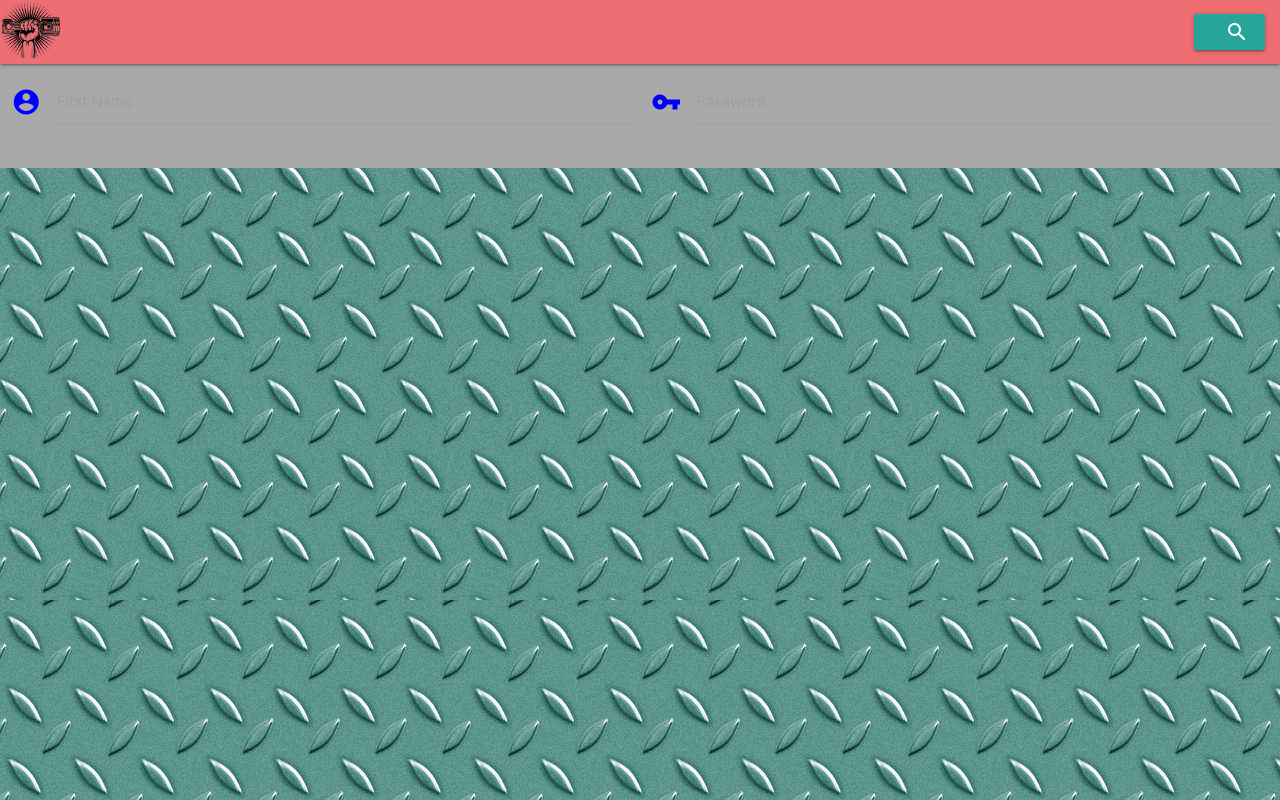
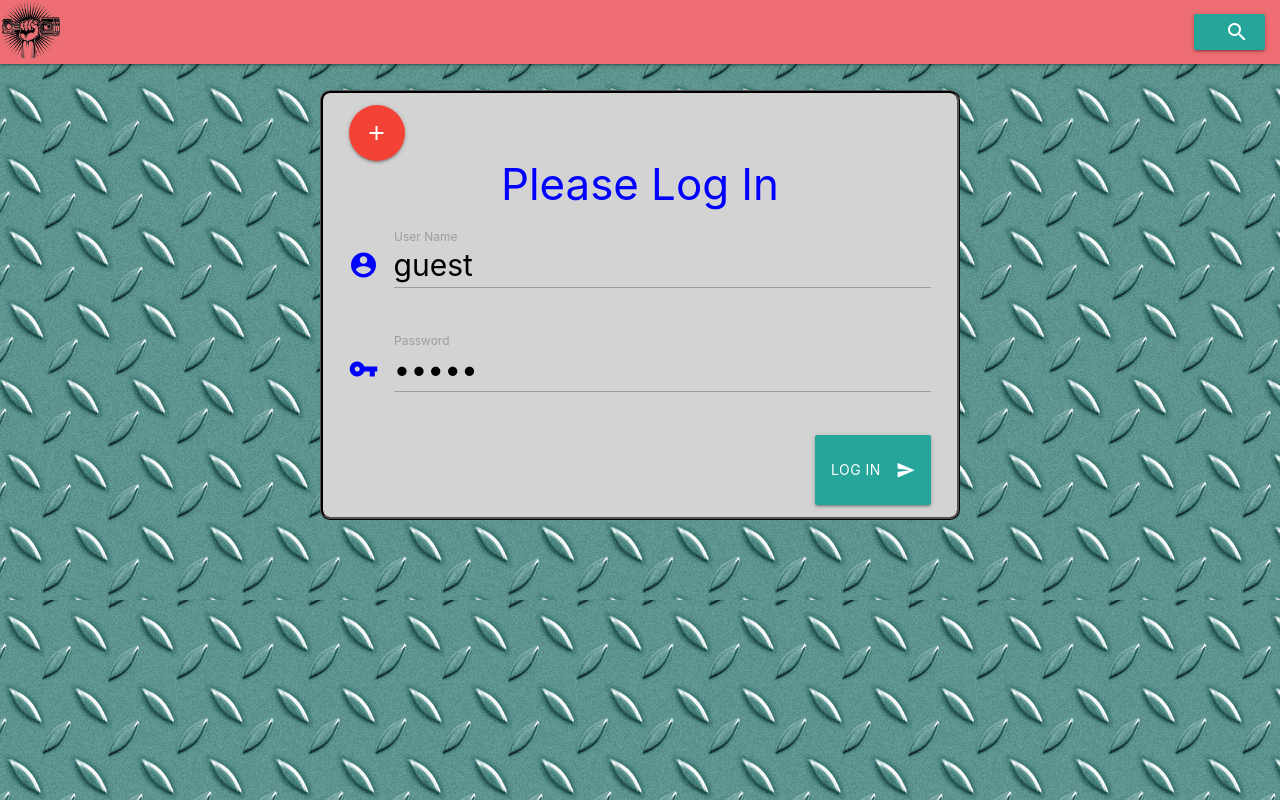
Before and after one commit to SBC-VN/shopander, a React (Create React App) app in the folder client/: page / in a window 1280 px wide. Built offline with nearby package versions, Linux system fonts and the light colour scheme.

Commit message:
Login screen basic functionality.

```diff
--- a/client/src/App.js
+++ b/client/src/App.js
@@ -5,14 +5,6 @@ import LogIn from "./pages/LogIn";
 import NavBar from "./components/NavBar";
 
 import "./App.css";
-
-let items = [{key: 1, name:"Task1",duration:10,type:"work",bay:1},
-             {key: 2, name:"Task2",duration:15,type:"unavailable",bay:2},
-             {key: 3, name:"Task3",duration:6,type:"unavailable",bay:1},
-             {key: 4, name:"Task4",duration:10,type:"work",bay:1},
-             {key: 5, name:"Task5",duration:10,type:"work",bay:2},
-             {key: 6, name:"Task6",duration:42,type:"work",bay:3},
-            ]
 
 function App() {
   return (
@@ -22,7 +14,7 @@ function App() {
       <Switch>
         <Route exact path="/" component={LogIn} />
         <Route exact path="/login" component={LogIn} />
-        <Route exact path="/garage" render={() => <Garage tasks={items}/>}/>
+        <Route exact path="/garage" component={Garage} />
       </Switch>
       </div>
     </Router>
--- a/client/src/pages/Garage.js
+++ b/client/src/pages/Garage.js
@@ -2,6 +2,14 @@ import React, { Component } from "react";
 import Bay from "../components/Bay";
 import ScaleBar from "../components/ScaleBar";
 import "./Garage.css";
+
+let items = [{key: 1, name:"Task1",duration:10,type:"work",bay:1},
+             {key: 2, name:"Task2",duration:15,type:"unavailable",bay:2},
+             {key: 3, name:"Task3",duration:6,type:"unavailable",bay:1},
+             {key: 4, name:"Task4",duration:10,type:"work",bay:1},
+             {key: 5, name:"Task5",duration:10,type:"work",bay:2},
+             {key: 6, name:"Task6",duration:42,type:"work",bay:3},
+            ]
 
 class Garage extends Component {
   state = {
@@ -12,8 +20,8 @@ class Garage extends Component {
 
   constructor(props) {
     super(props);
-    console.log("Tasks",props.tasks);
-    props.tasks.forEach(element => {
+    console.log("In Garage");
+    items.forEach(element => {
       if (this.state.bayTasks[element.bay-1] === undefined) {
         this.state.bayTasks[element.bay-1] = [];
       }
--- a/client/src/pages/LogIn.css
+++ b/client/src/pages/LogIn.css
@@ -1,4 +1,31 @@
 .login-wrapper {
-    background-color: darkgray;
+    display: block;
+    background-color: lightgray;
     color: blue;
+    width:50%;
+    padding-top: 1%;
+    padding-left: 2%;
+    padding-right: 2%;
+    padding-bottom: 1%;
+    left: 25%;
+    height: 430px;
+    margin-top: 2%;
+    position: relative;
+    border-radius: 10px;
+    border-color: black;
+    border-width: 3px;
+    border-style: ridge;
 }
+
+#login-prompt {
+    padding-top:0;
+    margin-top:0;
+}
+
+#icon_prefix, #icon_password, #login-status {
+    font-size: 30px;
+}
+
+#login-submit {
+    height: 70px;
+}
--- a/client/src/pages/LogIn.js
+++ b/client/src/pages/LogIn.js
@@ -1,33 +1,95 @@
-import React, { Component } from "react";
-import { Link } from "react-router-dom";
+import React, { Component , Redirect} from "react";
 import "./LogIn.css";
 
 class LogIn extends Component {
     state = {
-        username: "",
-        password: "",
-        loginkey: ""
+        username: "guest",
+        password: "guest",
+        loginkey: "" ,
+        status: ""
+    };
+
+    handleInputChange = event => {
+        // Getting the value and name of the input which triggered the change
+        const { name, value } = event.target;
+
+        // Updating the input's state
+        this.setState({
+          [name]: value
+        });
+    };
+
+    handleFormSubmit = event => {
+        // Preventing the default behavior of the form submit (which is to refresh the page)
+        event.preventDefault();
+        this.setState({
+            status: "Checking log in information",
+            loginkey: "yes"
+          });
+
+        console.log("Form submit",this.state);
+        this.props.history.push('/garage');
+
+    };
+
+    handleFormReset = event => {
+        this.setState({
+            username: "",
+            password: "",
+            loginkey: "" ,
+            status: ""
+        });
     };
 
     render() {
+        // if (this.state.loginkey.length > 0) {
+        //     return (<Redirect to='/garage' />);
+        //   }
+
         return(
             <div className="login-wrapper">
-                <div className="row">
-                    <form className="col s12">
-                        <div className="row">
-                            <div className="input-field col s6">
-                                <i class="material-icons prefix">account_circle</i>
-                                <input id="icon_prefix" type="text" class="validate"></input>
-                                <label for="icon_prefix">First Name</label>
-                            </div>
-                            <div className="input-field col s6">
-                                <i className="material-icons prefix">vpn_key</i>
-                                <input id="icon_password" type="password" className="validate"></input>
-                                <label for="icon_password">Password</label>
-                            </div>
+                <a className="btn-floating btn-large waves-effect waves-light red">
+                    <i className="material-icons"
+                       onClick={this.handleFormReset}>add</i>
+                </a>
+                <div style={{"textAlign":"center"}}>
+                    <h3 id="login-prompt">Please Log In</h3>
+                </div>
+                <form className="col s6">
+                    <div className="row">
+                        <div className="input-field col s12">
+                            <i className="material-icons prefix">account_circle</i>
+                            <input id="icon_prefix"
+                                   value={this.state.username}
+                                   type="text"
+                                   onChange={this.handleInputChange}
+                                   name="username"
+                                   className="validate"></input>
+                            <label htmlFor="icon_prefix">User Name</label>
                         </div>
-                    </form>
-                </div>
+                    </div>
+                    <div className="row">
+                        <div className="input-field col s12">
+                            <i className="material-icons prefix">vpn_key</i>
+                            <input  id="icon_password"
+                                    value={this.state.password}
+                                    type="password"
+                                    name="password"
+                                    onChange={this.handleInputChange}
+                                    className="validate"></input>
+                            <label htmlFor="icon_password">Password</label>
+                        </div>
+                    </div>
+                    <button className="btn waves-effect waves-light right"
+                            id="login-submit"
+                            type="submit"
+                            name="login"
+                            onClick={this.handleFormSubmit}>
+                        Log In
+                        <i className="material-icons right">send</i>
+                    </button>
+                </form>
+                <div id="login-status">{this.state.status}</div>
             </div>
         );
     };
```
